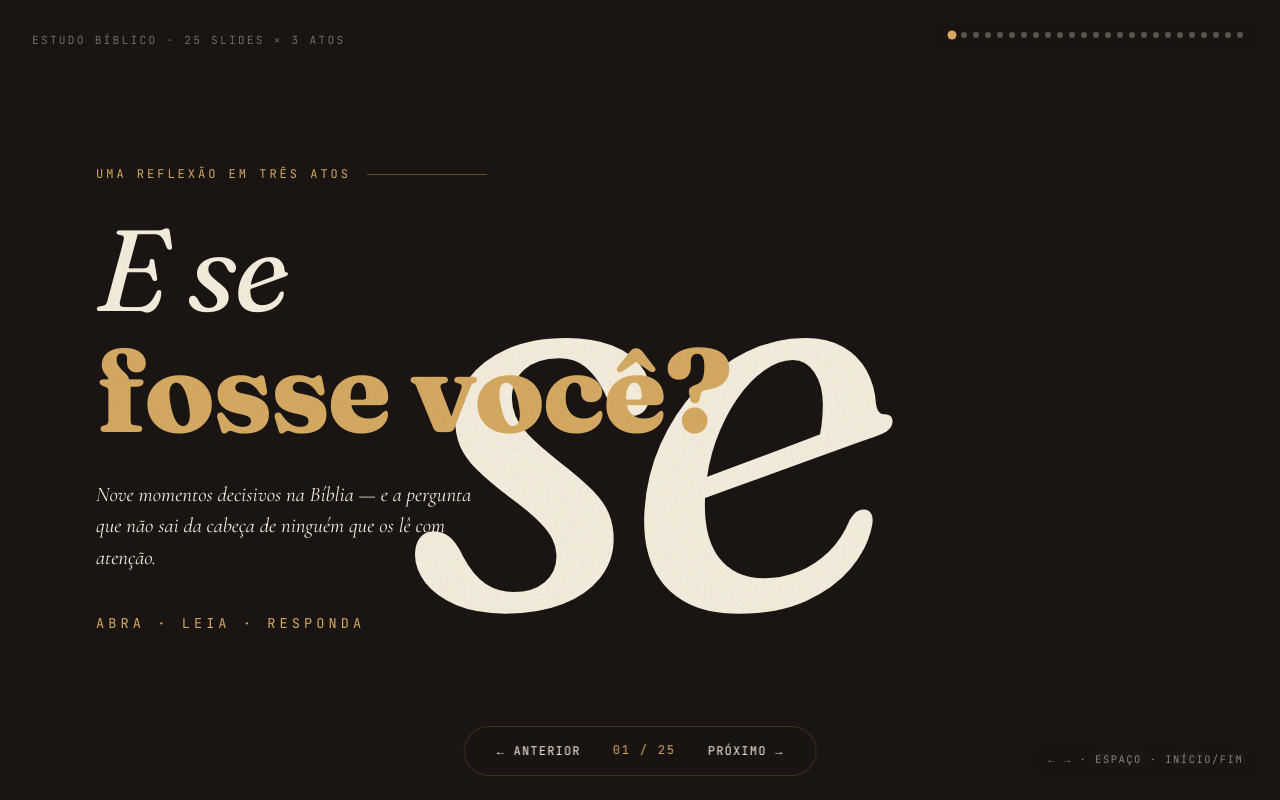
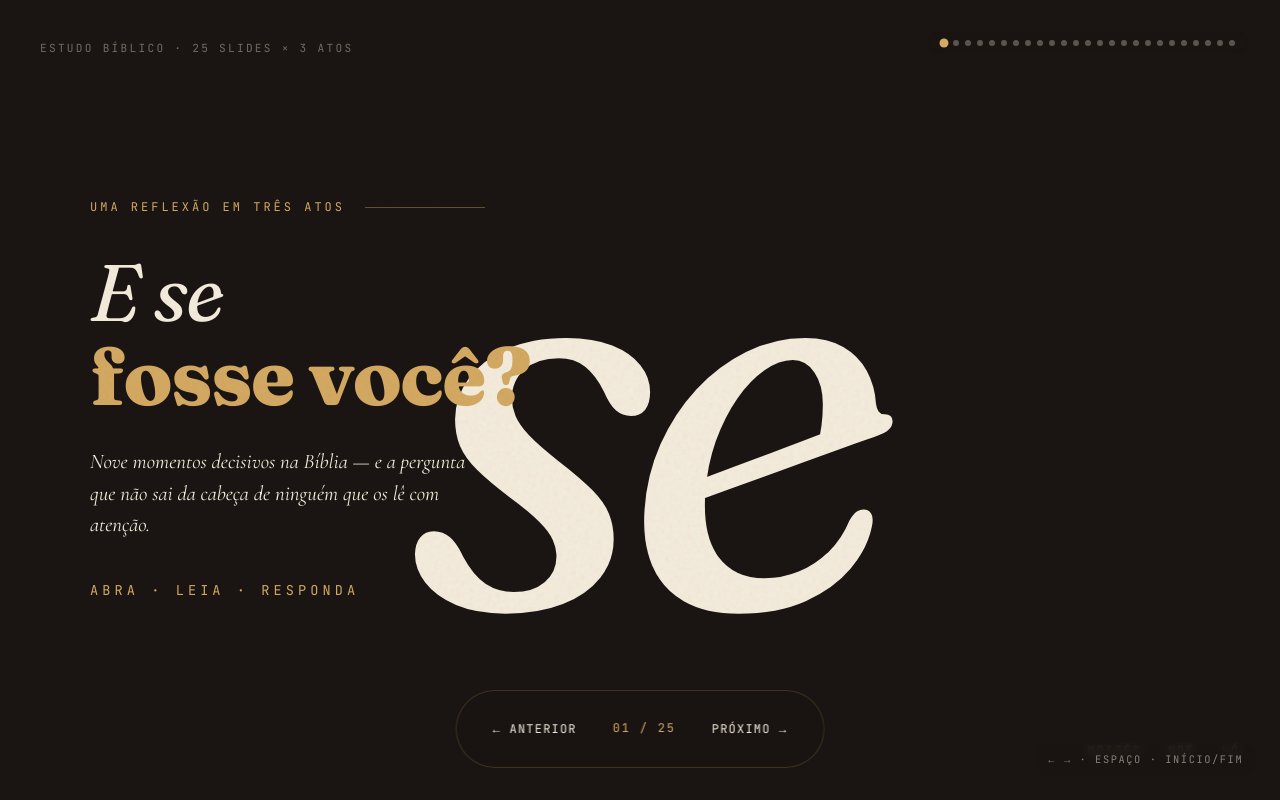
Before and after one commit to marangonijunior/estudos-biblicos, a plain HTML site: page estudos/e-se-fosse-voce.html in a window 1280 px wide. Drawn offline with nearby package versions, Linux system fonts and the light colour scheme.

Commit message:
Update base.css

```diff
--- a/assets/css/base.css
+++ b/assets/css/base.css
@@ -22,14 +22,24 @@
   --body: 'Cormorant Garamond', serif;
   --mono: 'JetBrains Mono', monospace;
 
-  /* Spacing */
+  /* Mobile Spacing - Compact */
   --space-xs: 0.5rem;
-  --space-sm: 1rem;
-  --space-md: 1.5rem;
-  --space-lg: 2rem;
-  --space-xl: 3rem;
-  --space-2xl: 4rem;
-  --space-3xl: 6rem;
+  --space-sm: 0.75rem;
+  --space-md: 1rem;
+  --space-lg: 1.25rem;
+  --space-xl: 1.5rem;
+  --space-2xl: 2rem;
+  --space-3xl: 2.5rem;
+
+  /* Typography Sizes */
+  --text-xs: 0.75rem;
+  --text-sm: 0.875rem;
+  --text-base: 1rem;
+  --text-lg: 1.125rem;
+  --text-xl: 1.25rem;
+  --text-2xl: 1.5rem;
+  --text-3xl: 1.875rem;
+  --text-4xl: 2.25rem;
 
   /* Animations */
   --ease-out: cubic-bezier(.2,.7,.2,1);
@@ -77,22 +87,22 @@ h1, h2, h3, h4, h5, h6 {
   letter-spacing: -0.02em;
 }
 
-h1 { font-size: clamp(3.5rem, 9vw, 8rem); }
-h2 { font-size: clamp(2.2rem, 5vw, 4rem); }
-h3 { font-size: clamp(1.5rem, 2.5vw, 2.2rem); font-weight: 500; }
-h4 { font-size: clamp(1.25rem, 2vw, 1.8rem); font-weight: 500; }
-h5 { font-size: clamp(1.1rem, 1.5vw, 1.4rem); font-weight: 600; }
-h6 { font-size: 1rem; font-weight: 600; }
+h1 { font-size: var(--text-4xl); }
+h2 { font-size: var(--text-3xl); }
+h3 { font-size: var(--text-2xl); font-weight: 500; }
+h4 { font-size: var(--text-xl); font-weight: 500; }
+h5 { font-size: var(--text-lg); font-weight: 600; }
+h6 { font-size: var(--text-base); font-weight: 600; }
 
 .lede {
-  font-size: clamp(1.2rem, 1.8vw, 1.6rem);
+  font-size: var(--text-lg);
   line-height: 1.5;
   max-width: 50ch;
   color: #3a332c;
 }
 
 .body-text {
-  font-size: clamp(1.05rem, 1.4vw, 1.3rem);
+  font-size: var(--text-base);
   line-height: 1.6;
   color: #3a332c;
 }
@@ -152,7 +162,8 @@ em.accent {
   display: flex;
   align-items: center;
   justify-content: center;
-  padding: var(--space-2xl) var(--space-3xl);
+  padding: var(--space-lg) var(--space-md);
+  font-size: var(--text-sm);
   opacity: 0;
   visibility: hidden;
   transform: translateY(20px);
@@ -204,8 +215,8 @@ em.accent {
   z-index: 1000;
   display: flex;
   align-items: center;
-  gap: 1.2rem;
-  padding: 0.6rem 1.2rem;
+  gap: var(--space-sm);
+  padding: var(--space-xs) var(--space-sm);
   background: rgba(26, 21, 18, 0.85);
   backdrop-filter: blur(10px);
   border-radius: 100px;
@@ -217,9 +228,11 @@ em.accent {
   border: none;
   color: var(--parchment);
   font-family: var(--mono);
-  font-size: 0.75rem;
+  font-size: var(--text-xs);
   cursor: pointer;
-  padding: 0.4rem 0.8rem;
+  padding: 0.75rem 1rem;
+  min-height: 44px;
+  min-width: 44px;
   letter-spacing: 0.1em;
   transition: color var(--duration-fast);
   text-transform: uppercase;
@@ -241,8 +254,11 @@ em.accent {
 /* ===== Progress Dots ===== */
 .progress-dots {
   position: fixed;
-  top: var(--space-md);
-  right: var(--space-md);
+  top: auto;
+  bottom: 5rem;
+  left: 50%;
+  right: auto;
+  transform: translateX(-50%);
   z-index: 1000;
   display: flex;
   gap: 6px;
@@ -285,21 +301,83 @@ em.accent {
   to { opacity: 1; }
 }
 
-/* ===== Responsive ===== */
-@media (max-width: 900px) {
+/* ===== Mobile-First Responsive ===== */
+
+/* Mobile base styles já definidos acima */
+
+/* Tablet: 768px+ */
+@media (min-width: 768px) {
+  :root {
+    --space-xs: 0.75rem;
+    --space-sm: 1rem;
+    --space-md: 1.5rem;
+    --space-lg: 2rem;
+    --space-xl: 2.5rem;
+    --space-2xl: 3rem;
+    --space-3xl: 4rem;
+
+    --text-base: 1.125rem;
+    --text-lg: 1.25rem;
+    --text-xl: 1.5rem;
+    --text-2xl: 2rem;
+    --text-3xl: 2.5rem;
+    --text-4xl: 3.5rem;
+  }
+
   .slide {
     padding: var(--space-xl) var(--space-lg);
+    font-size: var(--text-base);
   }
 
-  .container {
-    padding: 0 var(--space-md);
+  .slide h1 { font-size: var(--text-3xl); }
+  .slide h2 { font-size: var(--text-2xl); }
+
+  .studies-grid {
+    grid-template-columns: repeat(auto-fit, minmax(350px, 1fr));
+    gap: var(--space-xl);
+    padding: var(--space-2xl) var(--space-lg);
   }
 
   .progress-dots {
-    top: auto;
-    bottom: 5rem;
-    right: 50%;
-    transform: translateX(50%);
+    top: var(--space-md);
+    bottom: auto;
+    left: auto;
+    right: var(--space-md);
+    transform: none;
+  }
+}
+
+/* Desktop: 1200px+ */
+@media (min-width: 1200px) {
+  :root {
+    --space-xs: 1rem;
+    --space-sm: 1.25rem;
+    --space-md: 2rem;
+    --space-lg: 2.5rem;
+    --space-xl: 3rem;
+    --space-2xl: 4rem;
+    --space-3xl: 6rem;
+
+    --text-base: 1.25rem;
+    --text-lg: 1.5rem;
+    --text-xl: 1.875rem;
+    --text-2xl: 2.5rem;
+    --text-3xl: 3.5rem;
+    --text-4xl: 5rem;
+  }
+
+  .slide {
+    padding: var(--space-2xl) var(--space-xl);
+    font-size: var(--text-lg);
+  }
+
+  .slide h1 { font-size: var(--text-4xl); }
+  .slide h2 { font-size: var(--text-3xl); }
+
+  .studies-grid {
+    grid-template-columns: repeat(auto-fit, minmax(400px, 1fr));
+    gap: var(--space-2xl);
+    padding: var(--space-3xl) var(--space-xl);
   }
 }
 
@@ -320,7 +398,7 @@ em.accent {
   font-family: var(--display);
   font-style: italic;
   font-weight: 300;
-  font-size: clamp(15rem, 30vw, 35rem);
+  font-size: clamp(6rem, 30vw, 35rem);
   color: var(--parchment);
   opacity: 0.04;
   top: 50%;
@@ -330,6 +408,9 @@ em.accent {
   line-height: 0.8;
   letter-spacing: -0.05em;
   user-select: none;
+  max-width: 100vw;
+  overflow: hidden;
+  white-space: nowrap;
 }
 
 .studies-grid {
```
